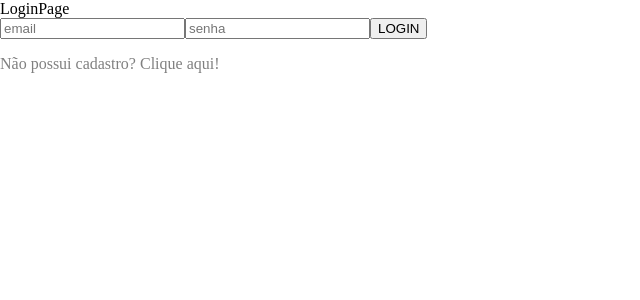
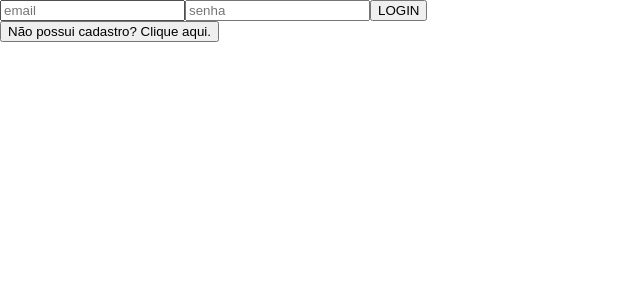
Before and after one commit to future4code/Guimaraes-labe-food5, a React (Create React App) app: page /login in a window 1280 px wide. Shown: the top 300 px of the page, without its empty margins (0-640 px from the left). Built offline with nearby package versions, Linux system fonts and the light colour scheme; sample sign-in values are in the browser's storage.

Commit message:
altera pagina de login - ainda nao loga

```diff
--- a/src/constants/url.js
+++ b/src/constants/url.js
@@ -1,2 +1 @@
-export const BASE_URL =
-  "https://us-central1-missao-newton.cloudfunctions.net/futureEatsB ";
+export const BASE_URL = "https://us-central1-missao-newton.cloudfunctions.net/futureEatsB ";
--- a/src/hooks/useProtectedPage.js
+++ b/src/hooks/useUnprotectedPage.js
@@ -1,7 +1,7 @@
 import { useEffect } from "react";
 import { useNavigate } from "react-router-dom";
 
-const useProtectedPage = () => {
+const useUnprotectedPage = () => {
   const navigate = useNavigate();
 
   useEffect(() => {
@@ -13,4 +13,4 @@ const useProtectedPage = () => {
   }, [navigate]);
 };
 
-export default useProtectedPage;
+export default useUnprotectedPage;
--- a/src/pages/LoginPage/LoginForm.jsx
+++ b/src/pages/LoginPage/LoginForm.jsx
@@ -1,41 +1,16 @@
 import React, {useState} from "react";
 import useForm from '../../hooks/useForm'
 import { useNavigate } from "react-router-dom";
-import { BASE_URL } from "../../constants/url";
-import axios from "axios";
-import { goToSignUpPage } from "../../routes/coordinator";
-import { TextClickP } from "./styled";
+import { login } from "../../services/requests.js";
 
-const LoginForm = ({setRightButtonText}) => {
+const LoginForm = ({setButton}) => {
     const [form, onChangeInput, clear] = useForm({ email: "", password: "" })
-    const [isLoading, setIsLoading] = useState(false);
     const navigate = useNavigate()
-
 
     const onSubmitForm = (e) => {
         e.preventDefault()
+        login(form, clear, navigate, setButton)
     }
-
-    const token = localStorage.getItem("token")
-    const login = () => {
-        setIsLoading(true);
-        axios
-            .post(`${BASE_URL}/login`, form)
-            .then((res) => {
-                localStorage.setItem("token", res.data.token);
-                clear();
-                setIsLoading(false);
-                if (token) {
-                    navigate("/restaurant")
-                } else {
-                    navigate("/login")
-                }
-                alert("Login Efetuado!");
-            })
-            .catch((err) => {
-                alert("Erro no login!");
-            });
-    };
 
 
     return(
@@ -55,7 +30,6 @@ const LoginForm = ({setRightButtonText}) => {
                 />
                 <button type={"submit"}>LOGIN</button>
                 <br/>
-                <TextClickP onClick={()=> goToSignUpPage(navigate)}>Não possui cadastro? Clique aqui!</TextClickP>
 
             </form>
         </div>
--- a/src/pages/LoginPage/LoginPage.jsx
+++ b/src/pages/LoginPage/LoginPage.jsx
@@ -1,12 +1,27 @@
 import React from "react";
 import LoginForm from "./LoginForm";
+import { goToSignUpPage } from "../../routes/coordinator";
+import { useNavigate } from "react-router-dom";
+import useUnprotectedPage from "../../hooks/useUnprotectedPage";
 
-const LoginPage = () => {
-  return(
-    <div>
-      LoginPage
-      <LoginForm/>
-      </div>
-  );
-};
-export default LoginPage;
+
+const LoginPage = ({setButton}) => {
+    const navigate = useNavigate()
+    useUnprotectedPage()
+
+    return (
+        <div>
+            <LoginForm setButton={setButton}/>
+            <div>
+                <button
+                    onClick={() => goToSignUpPage(navigate)}
+                    type={"submit"}
+                >
+                    Não possui cadastro? Clique aqui.
+                    </button>
+            </div>
+        </div>
+    )
+}
+
+export default LoginPage
--- /dev/null
+++ b/src/services/requests.js
@@ -0,0 +1,18 @@
+import axios from "axios"
+import { BASE_URL } from "../constants/url"
+import { goToRestaurantPage } from '../routes/coordinator'
+
+export const login = (body, clear, navigate, setButton) => {
+
+    axios
+        .post(`${BASE_URL}/login`, body)
+        .then((res) => {
+            localStorage.setItem("token", res.data.token)
+            clear()
+            goToRestaurantPage(navigate)
+            setButton("Logout")
+        })
+        .catch((err) => {
+            alert(err.response.data)
+        })
+}
```
